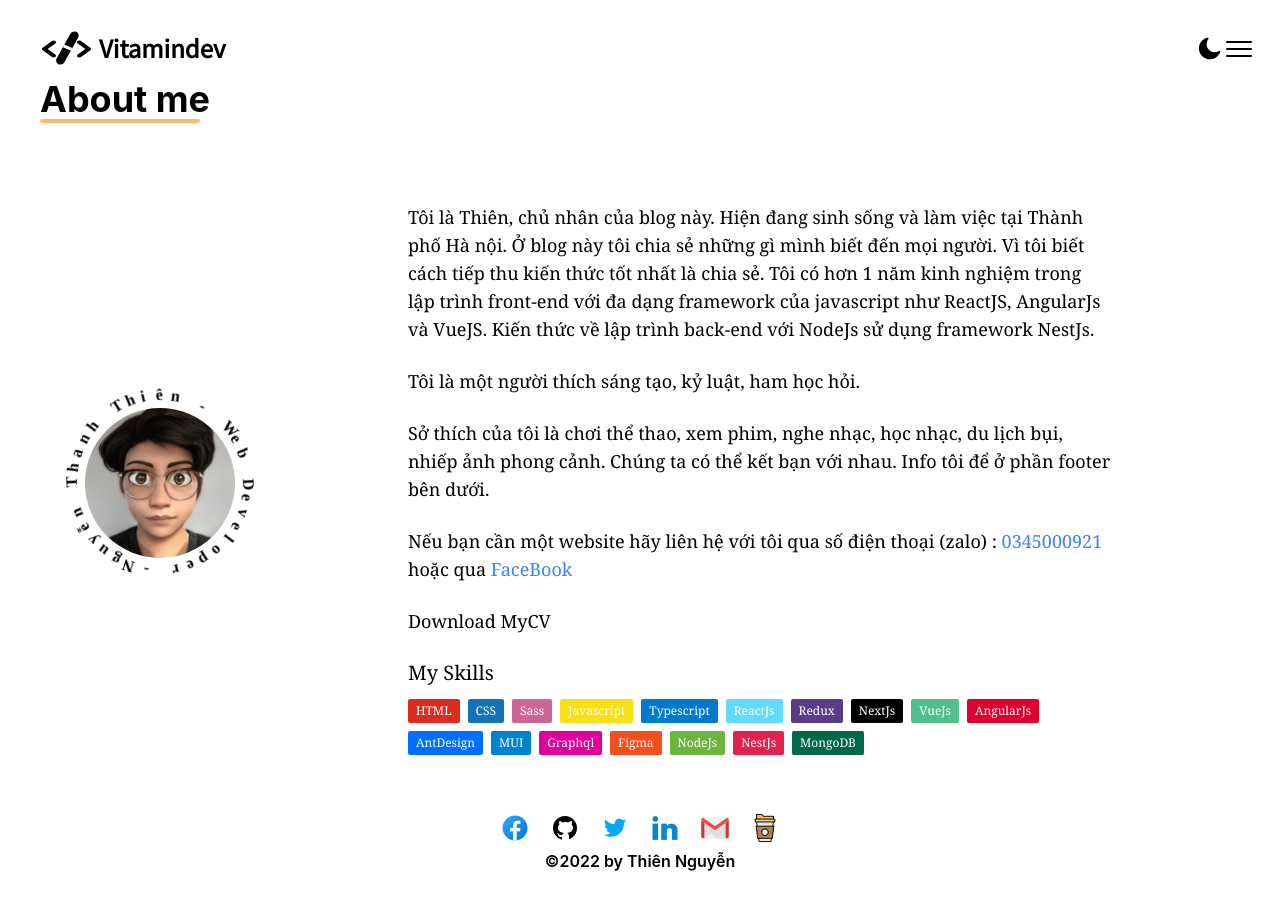
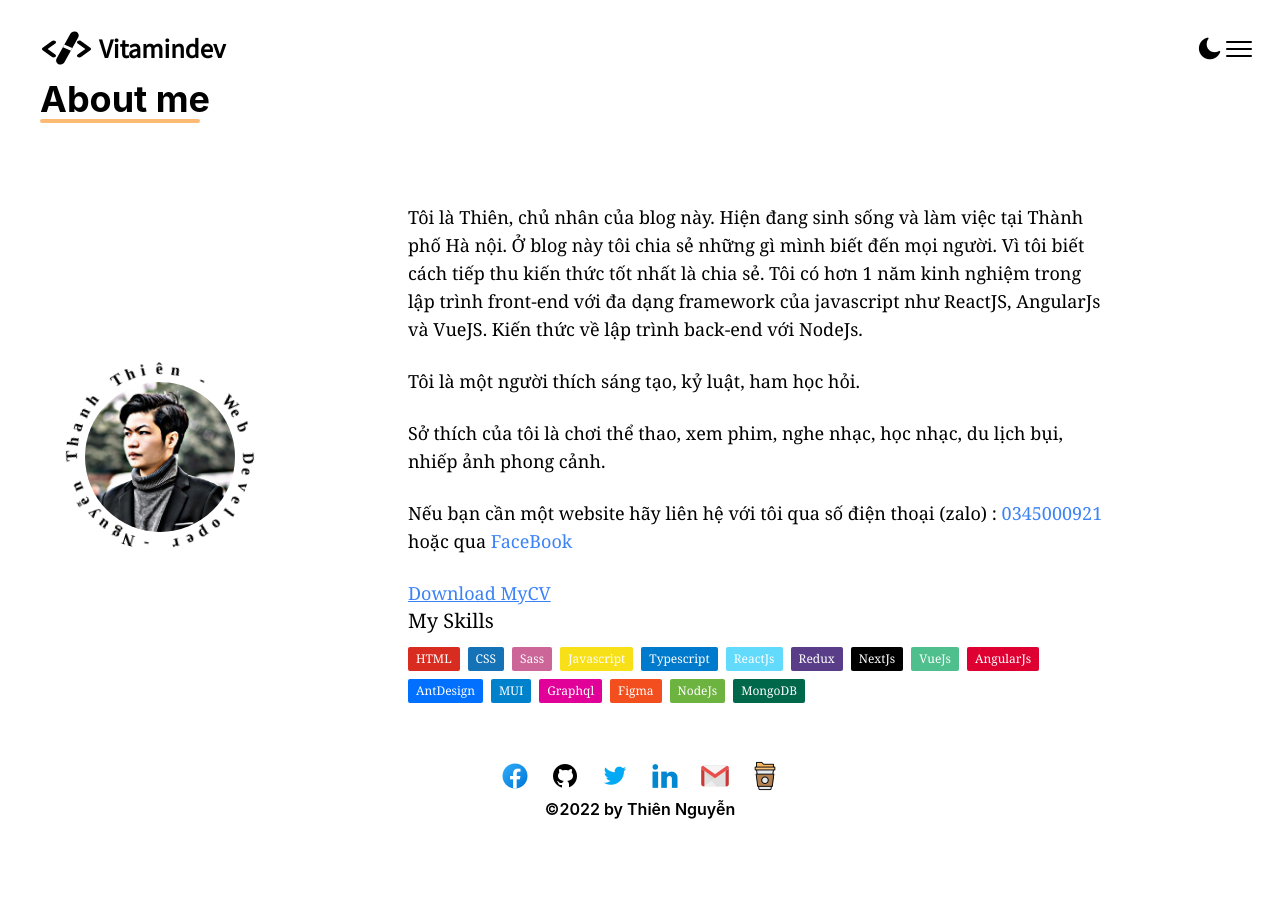
Before and after one commit to veDnimatvi/VitamindevSite, a Next.js app: page /about in a window 1280 px wide. Shown: the top 910 px of the page. After the commit the page ends 871 px from the top, so only its background shows below. Built offline with nearby package versions, Linux system fonts and the light colour scheme.

Commit message:
feat: new about me

```diff
--- a/pages/about.jsx
+++ b/pages/about.jsx
@@ -2,7 +2,7 @@ import Image from "next/image";
 import React, { useEffect } from "react";
 import Footer from "./components/Footer";
 import Header from "./components/Header";
-import img from "../public/img/new-avatar.jpg";
+import img from "../public/img/avatar.png";
 
 const About = () => {
   const listSkills = [
@@ -67,10 +67,6 @@ const About = () => {
       name: "NodeJs",
     },
     {
-      bg: "rgb(224, 35, 78)",
-      name: "NestJs",
-    },
-    {
       bg: "rgb(0, 104, 74)",
       name: "MongoDB",
     },
@@ -121,8 +117,7 @@ const About = () => {
               biết đến mọi người. Vì tôi biết cách tiếp thu kiến thức tốt nhất
               là chia sẻ. Tôi có hơn 1 năm kinh nghiệm trong lập trình front-end
               với đa dạng framework của javascript như ReactJS, AngularJs và
-              VueJS. Kiến thức về lập trình back-end với NodeJs sử dụng
-              framework NestJs.
+              VueJS. Kiến thức về lập trình back-end với NodeJs.
             </p>
 
             <p className="mb-6 text-lg">
@@ -130,8 +125,7 @@ const About = () => {
             </p>
             <p className="mb-6 text-lg">
               Sở thích của tôi là chơi thể thao, xem phim, nghe nhạc, học nhạc,
-              du lịch bụi, nhiếp ảnh phong cảnh. Chúng ta có thể kết bạn với
-              nhau. Info tôi để ở phần footer bên dưới.
+              du lịch bụi, nhiếp ảnh phong cảnh.
             </p>
             <p className="mb-6 text-lg">
               Nếu bạn cần một website hãy liên hệ với tôi qua số điện thoại
@@ -147,7 +141,14 @@ const About = () => {
                 FaceBook
               </a>
             </p>
-            <p className="mb-6 text-lg">Download MyCV</p>
+            <a
+              href="https://drive.google.com/file/d/1sgCbJbNo4A4LOFY7aV9EPzFHLyKmJj2d/view?usp=share_link"
+              target="_blank"
+              className="mb-6 text-lg text-blue-500 underline"
+              rel="noreferrer"
+            >
+              Download MyCV
+            </a>
             <div className="mb-3 text-xl">My Skills</div>
             <div className="flex flex-wrap">
               {listSkills &&
```
Also changed, not shown: public/img/avatar.png (added).
